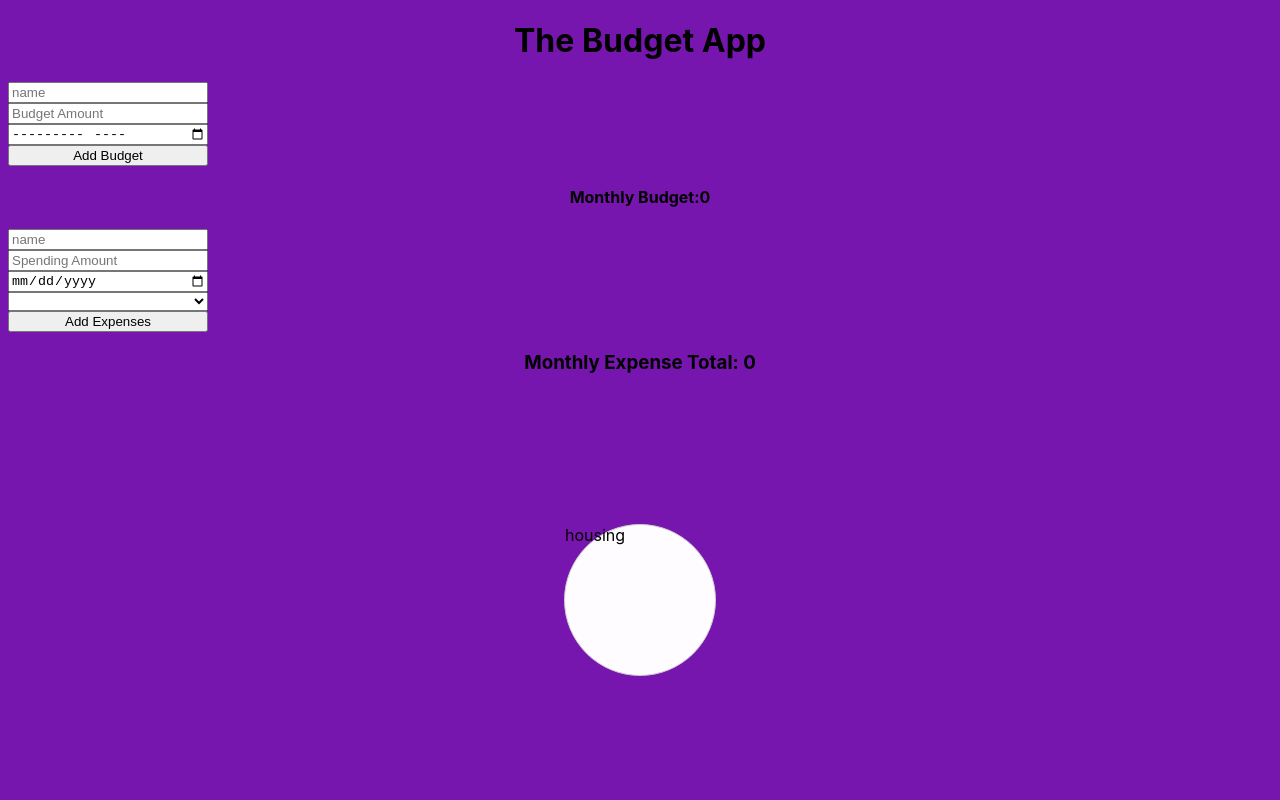
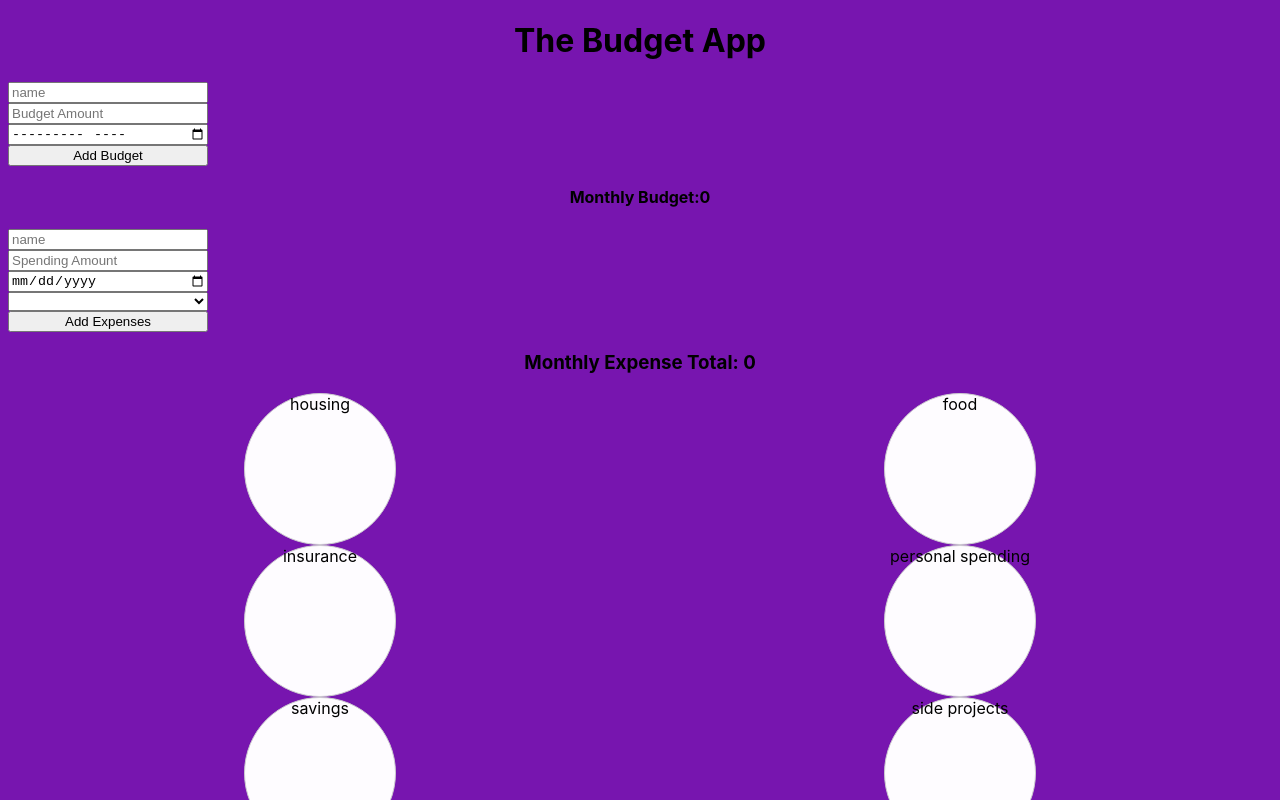
Before and after one commit to alane95/AlaneReactProject, a React (Create React App) app: page / in a window 1280 px wide. Shown: the top 800 px of the page. Built offline with nearby package versions, Linux system fonts and the light colour scheme.

Commit message:
Alane updated project

```diff
--- a/src/App.css
+++ b/src/App.css
@@ -30,12 +30,16 @@ ul{
 }
 
 .expenseTotal {
-  margin: 150px auto;
+  margin:  auto;
   width: 150px;
   height: 150px;
   background: #fefcff;
   border-radius: 50%;
   border: 1px solid #cdcbd0;
-  display: flex;
-
 }
+.expenseBoard{
+  display: grid;
+  grid-template-columns: repeat(2, 1fr);
+  grid-template-rows: repeat(3, 1fr);
+  margin: auto;
+}
--- a/src/App.js
+++ b/src/App.js
@@ -17,23 +17,31 @@ import ExpenseTotal from './components/ExpenseTotal'
 const newExpense = {
   name: "",
   amount: "",
-  category: ["housing", "food", "insurance", "personal spending", "savings"],
+  category: ["housing", "food", "insurance", "personal spending", "savings", "side projects"],
   month: "",
+  totals: {
+    housing: 50,
+    food: 0,
+    insurance: 0,
+    personalSpending: 0,
+    savings: 0,
+    sideProjects: 0,
+  }
 }
 const budgetItem = {
   name: "",
   amount: "",
-  category: ["housing", "food", "insurance", "personal spending", "savings"],
+  category: ["housing", "food", "insurance", "personal spending", "savings", "side projects" ],
   month: "",
 }
-const expenseCategoryTotals = {
-  foodExpenses: [],
-  housingExpenses: [],
-  insuranceExpenses: [],
-  personalSpendingExpenses: [],
-  savingsExpenses: []
+// const expenseCategoryTotals = {
+//   foodExpenses: [],
+//   housingExpenses: [],
+//   insuranceExpenses: [],
+//   personalSpendingExpenses: [],
+//   savingsExpenses: []
 
-}
+// }
 function App() {
   //
   const [blist, setbList] = useState([])
@@ -42,14 +50,15 @@ function App() {
   const [allExpenses, setAllExpenses] = useState([])
   const [budgetSum, setBudgetSum] = useState(0)
   const [expenseSum, setExpenseSum] = useState(0)
-const [theExpenses, setTheExpenses] = useState(expenseCategoryTotals)
+  const [categoryExpenses, setCategoryExpenses] = useState(newExpense)
+
   const foodExpenses = allExpenses.filter((item)=>
     allExpenses.category === "food"
   )
 
-  const housingExpenses = allExpenses.filter((item)=>
-    allExpenses.category === "housing"
-  )
+  // const housingExpenses = allExpenses.filter((item)=>
+  //   allExpenses.category === "housing"
+  // )
 
   const insuranceExpenses = allExpenses.filter((item)=>
     allExpenses.category === "insurance"
@@ -62,7 +71,7 @@ const [theExpenses, setTheExpenses] = useState(expenseCategoryTotals)
   allExpenses.category === "savings"
 )
 
-console.log(housingExpenses)
+// console.log(housingExpenses)
   // const[allBudgetItems, setAllBudgetItems]= useState([])
   const [show, setShow] = useState(true)
   return (
@@ -89,13 +98,13 @@ console.log(housingExpenses)
         setAllExpensesProps={setAllExpenses}
         showProps = {show}
         setShowProps = {setShow}
-        expenseSumProps = {setExpenseSum}
+        expenseSumProps = {expenseSum}
         setExpenseSumProps = {setExpenseSum}
-        setTheExpensesProps = {setTheExpenses}
-        theExpensesProps = {theExpenses}
+        setCategoryExpensesProps = {setCategoryExpenses}
+        categoryExpensesProps = {categoryExpenses}
       />
       <h3>Monthly Expense Total: {expenseSum}</h3>
-<>
+<div className='expenseBoard'>
 {
       newExpense.category.map((item) => {
         return(
@@ -103,9 +112,9 @@ console.log(housingExpenses)
         )
       })
          }
-          {expenseSum}
+          {/* {expenseSum} */}
 
-</>
+</div>
     </div>
   );
 }
--- a/src/components/Expense.js
+++ b/src/components/Expense.js
@@ -6,7 +6,8 @@ const Expense = (props) => {
         props.setAllExpensesProps([
             ...props.allExpensesProps, props.elistProps
         ])
-
+// console.log(props.allExpensesProps)
+// console.log(props.elistProps    )
     }
     const sumExpense = () => {
         let sum = 0
@@ -14,17 +15,22 @@ const Expense = (props) => {
             sum = sum + Number(element.amount);
         });
         props.setExpenseSumProps(sum)
-        //     console.log(props.allExpensesProps)
+            // console.log(props.allExpensesProps)
     }
     useEffect(sumExpense, [props.allExpensesProps])
     const updateCategoryTotals = () => {
         const housingExpenses = props.allExpensesProps.filter((item) =>
-            props.allExpensesProps.category === "housing"
+            item.category == "housing"
         )
-        props.setTheExpensesProps([
-            ...props.theExpensesProps.housingExpenses, housingExpenses
-        ])
-        console.log(props.theExpensesProps)
+        let housingSum = 0
+        housingExpenses.forEach(element => {
+            housingSum = housingSum + Number(element.amount);
+        })
+        let {totals:{housing}} = props.categoryExpensesProps
+        props.setCategoryExpensesProps({
+            ...props.categoryExpensesProps, [{totals:{housing}}]: housingSum
+        })
+        // console.log(myhousing)
     }
     useEffect(updateCategoryTotals, [props.allExpensesProps])
     const handleChange = (e) => {
```
